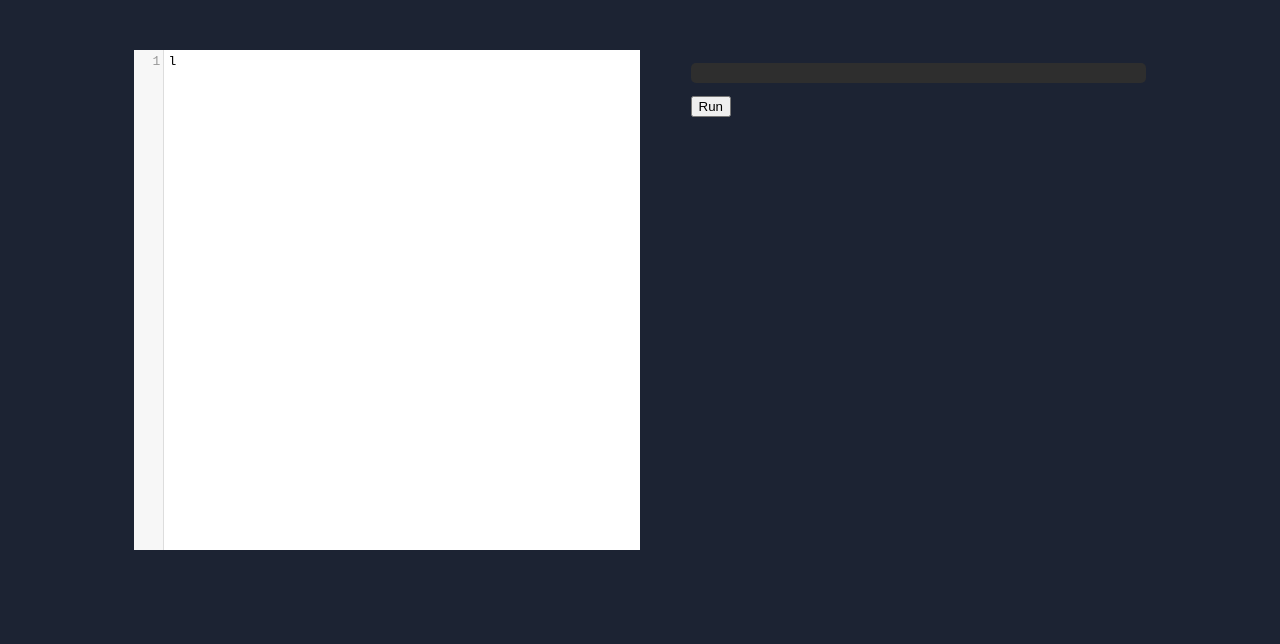
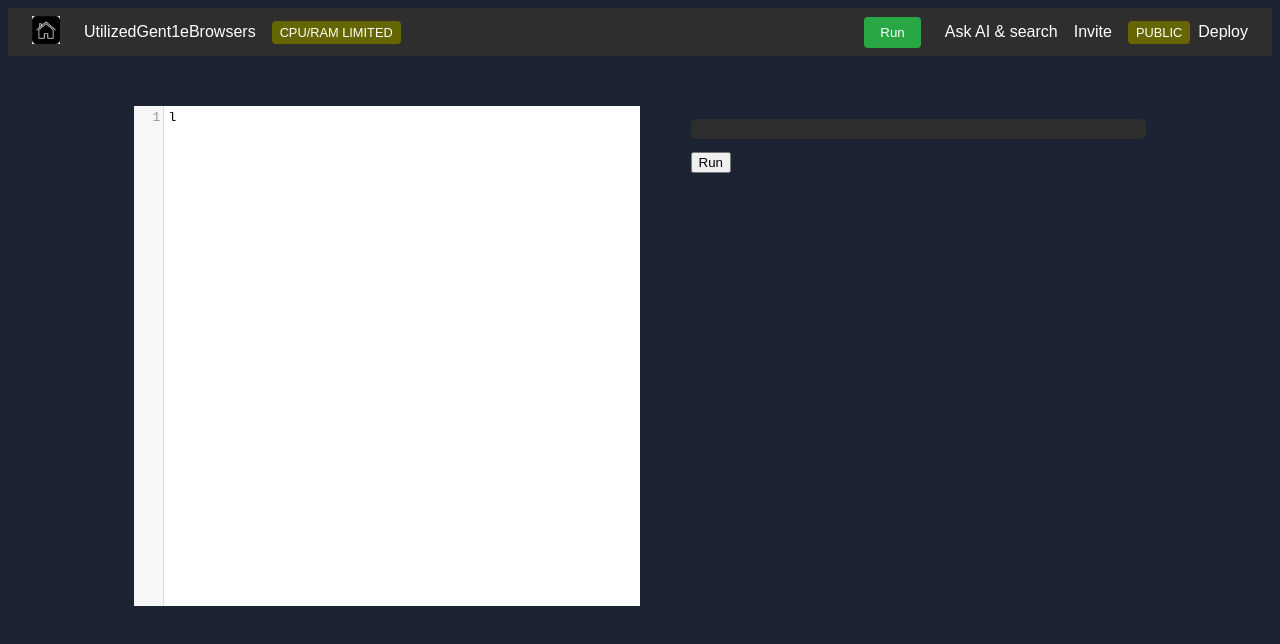
Before and after one commit to saeedsaiyed01/text-editor-front-end, a plain HTML site: page index.html in a window 1280 px wide. Drawn offline with nearby package versions, Linux system fonts and the light colour scheme.

Commit message:
update nav

```diff
--- a/index.css
+++ b/index.css
@@ -34,3 +34,51 @@ pre {
     overflow: auto;
     max-height: 500px;
 }
+
+
+/* navbar */
+
+.navbar {
+    display: flex;
+    justify-content: space-between;
+    align-items: center;
+    background-color: #2e2e2e;
+    padding: 0.5rem 1rem;
+}
+
+.navbar-left,
+.navbar-right {
+    display: flex;
+    align-items: center;
+}
+
+.navbar-item {
+    color: #fff;
+    text-decoration: none;
+    margin: 0 0.5rem;
+}
+
+.icon {
+    width: 28px;
+    height: 28px;
+    margin-right: 0.5rem;
+}
+
+.run-btn {
+    background-color: #28a745;
+    color: #fff;
+    border: none;
+    padding: 0.5rem 1rem;
+    margin-right: 1rem;
+    cursor: pointer;
+    border-radius: 4px;
+}
+
+.badge {
+    background-color: #666600;
+    color: #fff;
+    padding: 0.25rem 0.5rem;
+    margin-left: 0.5rem;
+    border-radius: 4px;
+    font-size: 0.8rem;
+}
--- a/index.html
+++ b/index.html
@@ -11,6 +11,22 @@
 </head>
 
 <body>
+    <nav class="navbar">
+        <div class="navbar-left">
+            <a href="#" class="navbar-item">
+                <img src="icon.png" alt="Icon" class="icon">
+            </a>
+            <a href="#" class="navbar-item">UtilizedGent1eBrowsers</a>
+            <span class="badge">CPU/RAM LIMITED</span>
+        </div>
+        <div class="navbar-right">
+            <button class="run-btn">Run</button>
+            <a href="#" class="navbar-item">Ask AI & search</a>
+            <a href="#" class="navbar-item">Invite</a>
+            <span class="badge">PUBLIC</span>
+            <a href="#" class="navbar-item">Deploy</a>
+        </div>
+    </nav>
     <div class="container">
         <div class="editor-container">
             <textarea id="code">l</textarea>
```
Also changed, not shown: icon.png (added).
